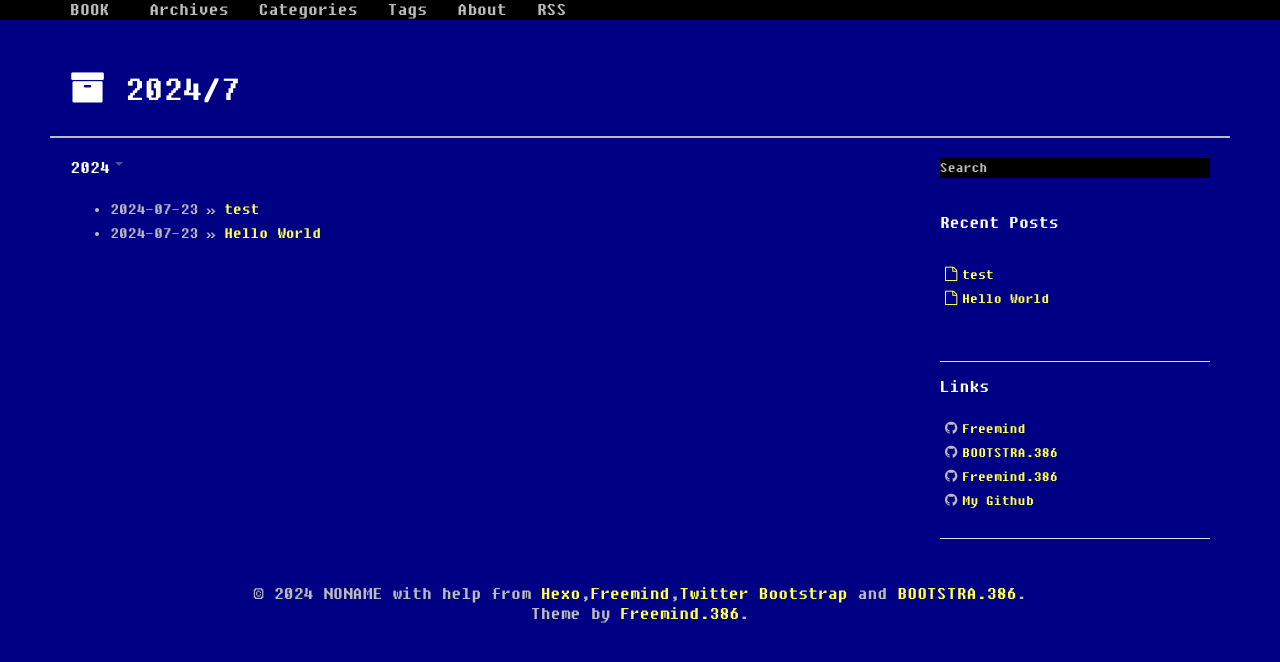
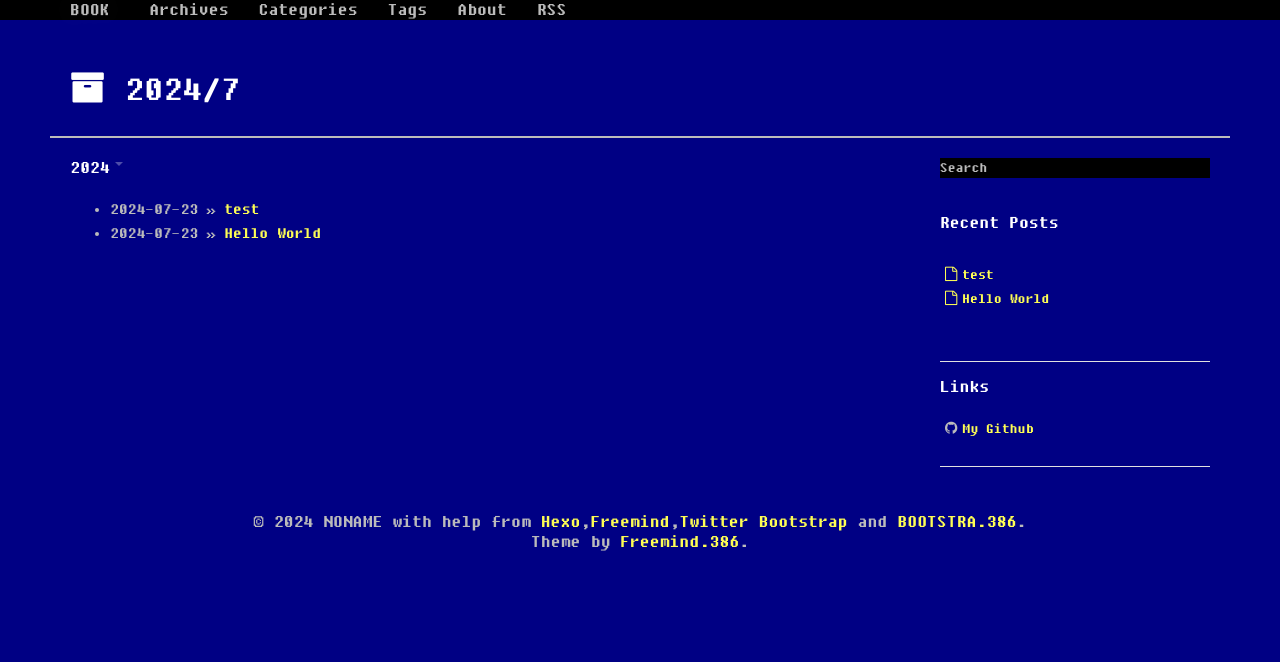
Before and after one commit to dex2oat/dex2oat.github.io, a plain HTML site: page archives/2024/07/index.html in a window 1280 px wide. Drawn offline with Linux system fonts and the light colour scheme.

```diff
--- a/archives/2024/07/index.html
+++ b/archives/2024/07/index.html
@@ -187,12 +187,6 @@
 	<h4>Links</h4>
 	<ul class="blogroll list-unstyled">
 
-		<li><i class="fa fa-github"></i><a href="https://github.com/wzpan/hexo-theme-freemind" title="Freemind's Github repository." target="_blank">Freemind</a></li>
-
-		<li><i class="fa fa-github"></i><a href="https://github.com/kristopolous/BOOTSTRA.386" title="BOOTSTRA.386's Github repository." target="_blank">BOOTSTRA.386</a></li>
-
-		<li><i class="fa fa-github"></i><a href="https://github.com/blackshow/hexo-theme-freemind.386" title="Freemind.386's Github repository." target="_blank">Freemind.386</a></li>
-
 		<li><i class="fa fa-github"></i><a href="http://www.github.com/blackshow" title="My Github account." target="_blank">My Github</a></li>
 
 	</ul>
```
Also changed, not shown: archives/2024/index.html (+0 -6 lines), archives/index.html (+0 -6 lines), index.html (+0 -6 lines), favicon_old.png (deleted).
